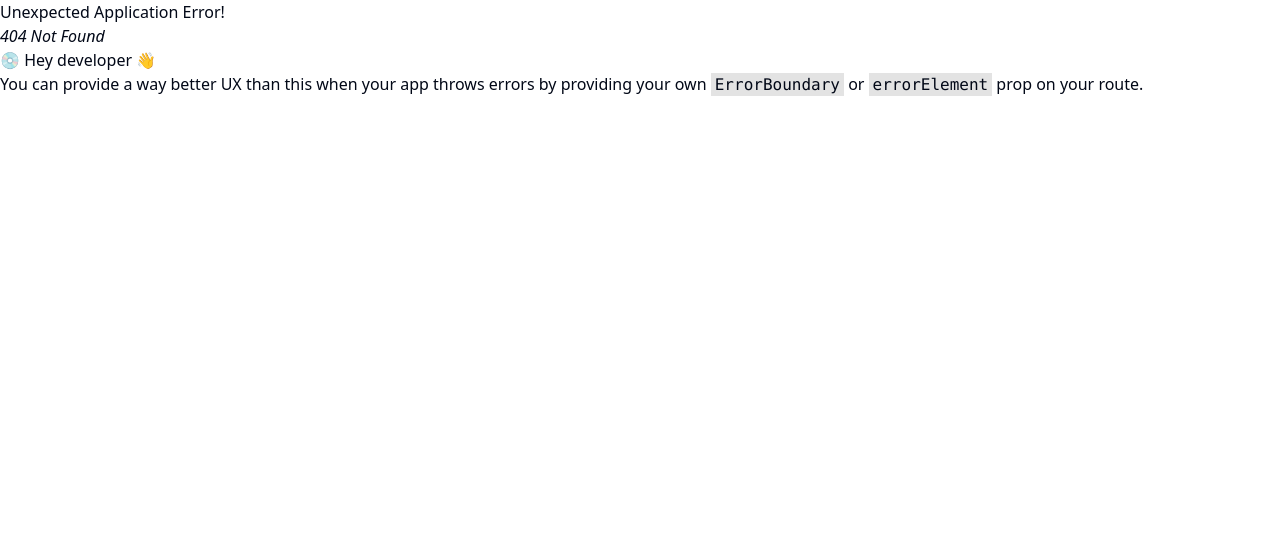
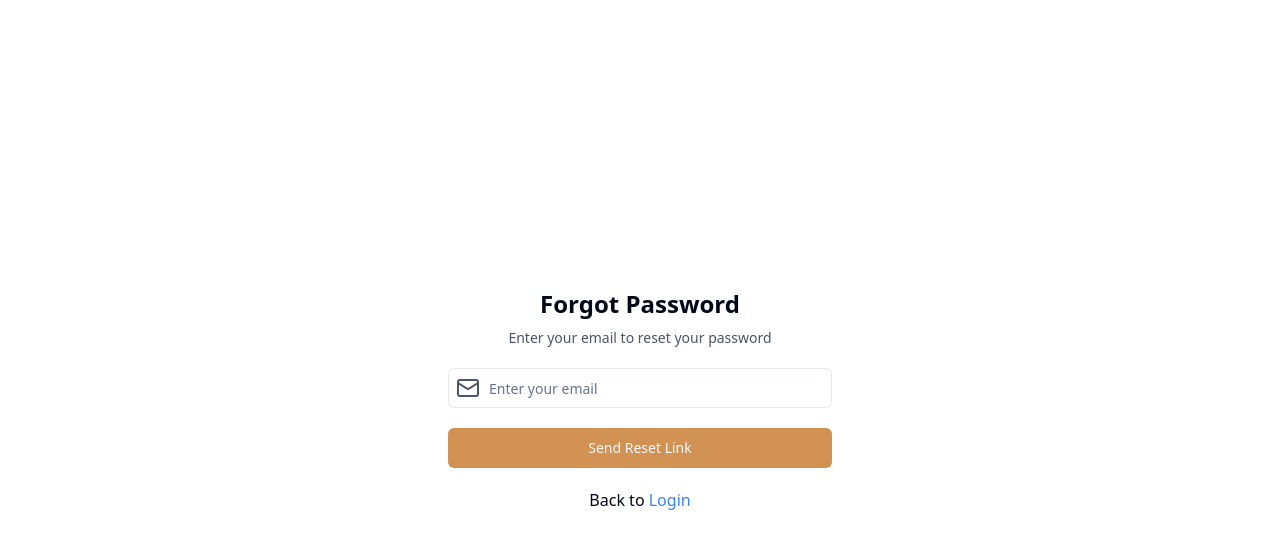
Before and after one commit to diptanshu14/food-ordering-app, a React (Vite) app in the folder client/: page /forgot-password in a window 1280 px wide. Before the commit this address had no page. Shown: the top 548 px of the page. Built offline with nearby package versions, Linux system fonts and the light colour scheme.

Commit message:
forgot & reset password pages ui

```diff
--- /dev/null
+++ b/client/src/pages/auth/ForgotPassword.tsx
@@ -0,0 +1,43 @@
+import { Button } from "@/components/ui/button"
+import { Input } from "@/components/ui/input"
+import { Loader2, Mail } from "lucide-react"
+import { useState } from "react"
+import { Link } from "react-router-dom"
+
+const ForgotPassword = () => {
+
+  const [email, setEmail] = useState<string>()
+  const loading = false
+
+  return (
+    <div className="flex items-center justify-center min-h-screen w-full">
+      <form className="flex flex-col gap-5 md:p-8 w-full max-w-md rounded-lg mx-4">
+        <div className="text-center">
+          <h1 className="font-extrabold text-2xl mb-2">Forgot Password</h1>
+          <p className="text-sm text-gray-600">Enter your email to reset your password</p>
+        </div>
+        <div className="relative w-full">
+          <Input
+            type="text"
+            value={email}
+            onChange={(e) => setEmail(e.target.value)}
+            placeholder="Enter your email"
+            className="pl-10"
+          />
+          <Mail className="absolute inset-y-2 left-2 text-gray-600 pointer-events-none"/>
+        </div>
+        { loading ? (
+                <Button disabled className="bg-orange hover:bg-hoverOrange"><Loader2 className="mr-2 h-4 w-4 animate-spin"/> Please wait</Button>
+            ) : (
+                <Button className="bg-orange hover:bg-hoverOrange">Send Reset Link</Button>
+        )}
+        <span className="text-center">
+          Back to{" "}
+          <Link to="/login" className="text-blue-500">Login</Link>
+        </span>
+      </form>
+    </div>
+  )
+}
+
+export default ForgotPassword
--- a/client/src/pages/auth/Login.tsx
+++ b/client/src/pages/auth/Login.tsx
@@ -77,10 +77,13 @@
               Login
             </Button>
           )}
+          <div className="mt-4 flex justify-center">
+            <Link to="/forgot-password" className="text-blue-500">Forgot Password</Link>
+          </div>
         </div>
         <Separator />
-        <p className="mt-2">
-            Don't have an aacount?{" "}
+        <p className="mt-2 flex justify-center">
+            Don't have an account?{" "}
             <Link to="/signup" className="text-blue-500">Sign Up</Link>
         </p>
       </form>
--- /dev/null
+++ b/client/src/pages/auth/ResetPassword.tsx
@@ -0,0 +1,43 @@
+import { Button } from "@/components/ui/button"
+import { Input } from "@/components/ui/input"
+import { Loader2, LockKeyhole } from "lucide-react"
+import { useState } from "react"
+import { Link } from "react-router-dom"
+
+const ResetPassword = () => {
+
+  const [newPassword, setNewPassword] = useState<string>()
+  const loading = false
+
+  return (
+    <div className="flex items-center justify-center min-h-screen w-full">
+      <form className="flex flex-col gap-5 md:p-8 w-full max-w-md rounded-lg mx-4">
+        <div className="text-center">
+          <h1 className="font-extrabold text-2xl mb-2">Reset Password</h1>
+          <p className="text-sm text-gray-600">Enter your new password</p>
+        </div>
+        <div className="relative w-full">
+          <Input
+            type="password"
+            value={newPassword}
+            onChange={(e) => setNewPassword(e.target.value)}
+            placeholder="Enter your new password"
+            className="pl-10"
+          />
+          <LockKeyhole className="absolute inset-y-2 left-2 text-gray-600 pointer-events-none"/>
+        </div>
+        { loading ? (
+                <Button disabled className="bg-orange hover:bg-hoverOrange"><Loader2 className="mr-2 h-4 w-4 animate-spin"/> Please wait</Button>
+            ) : (
+                <Button className="bg-orange hover:bg-hoverOrange">Reset Password</Button>
+        )}
+        <span className="text-center">
+          Back to{" "}
+          <Link to="/login" className="text-blue-500">Login</Link>
+        </span>
+      </form>
+    </div>
+  )
+}
+
+export default ResetPassword
--- a/client/src/pages/auth/Signup.tsx
+++ b/client/src/pages/auth/Signup.tsx
@@ -111,7 +111,7 @@
         </div>
         <Separator />
         <p className="mt-2">
-            Already have an aacount?{" "}
+            Already have an account?{" "}
             <Link to="/login" className="text-blue-500">Login</Link>
         </p>
       </form>
```
Also changed, not shown: client/src/App.tsx (+10 -0 lines).
